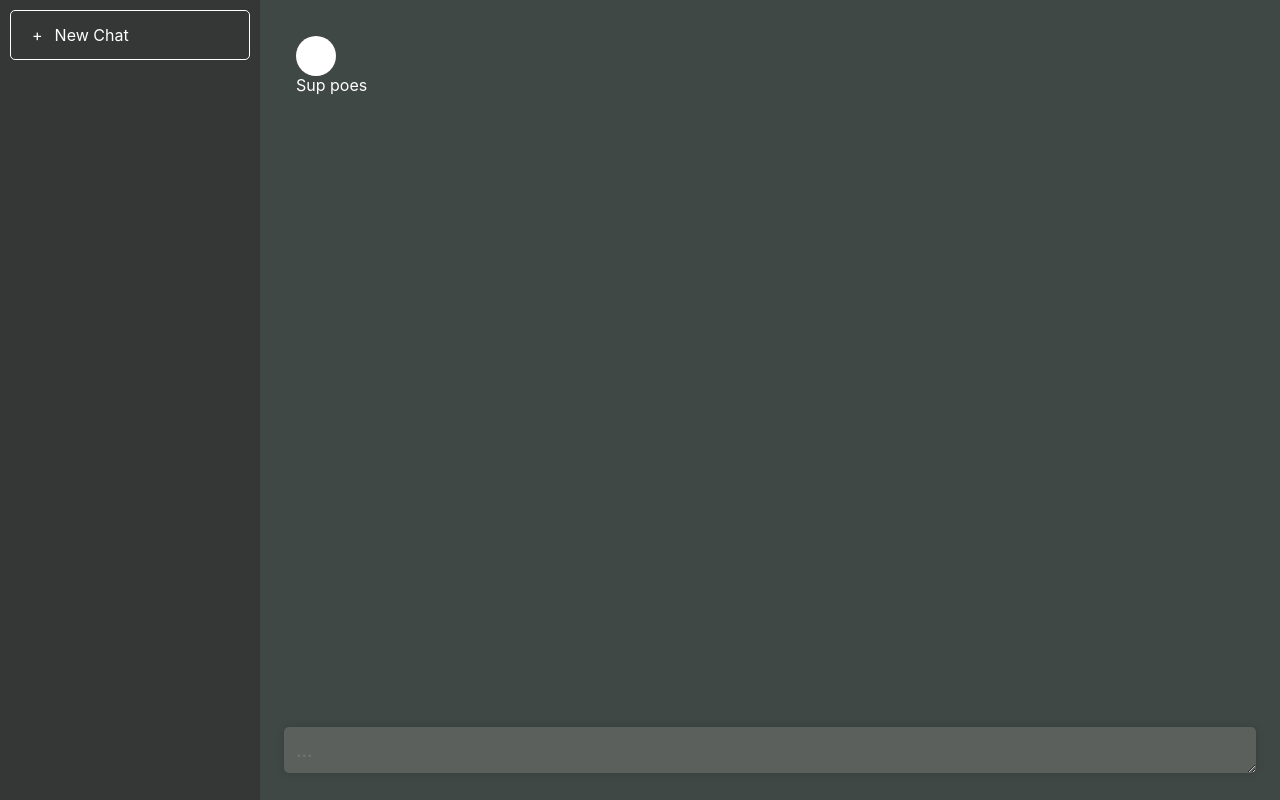
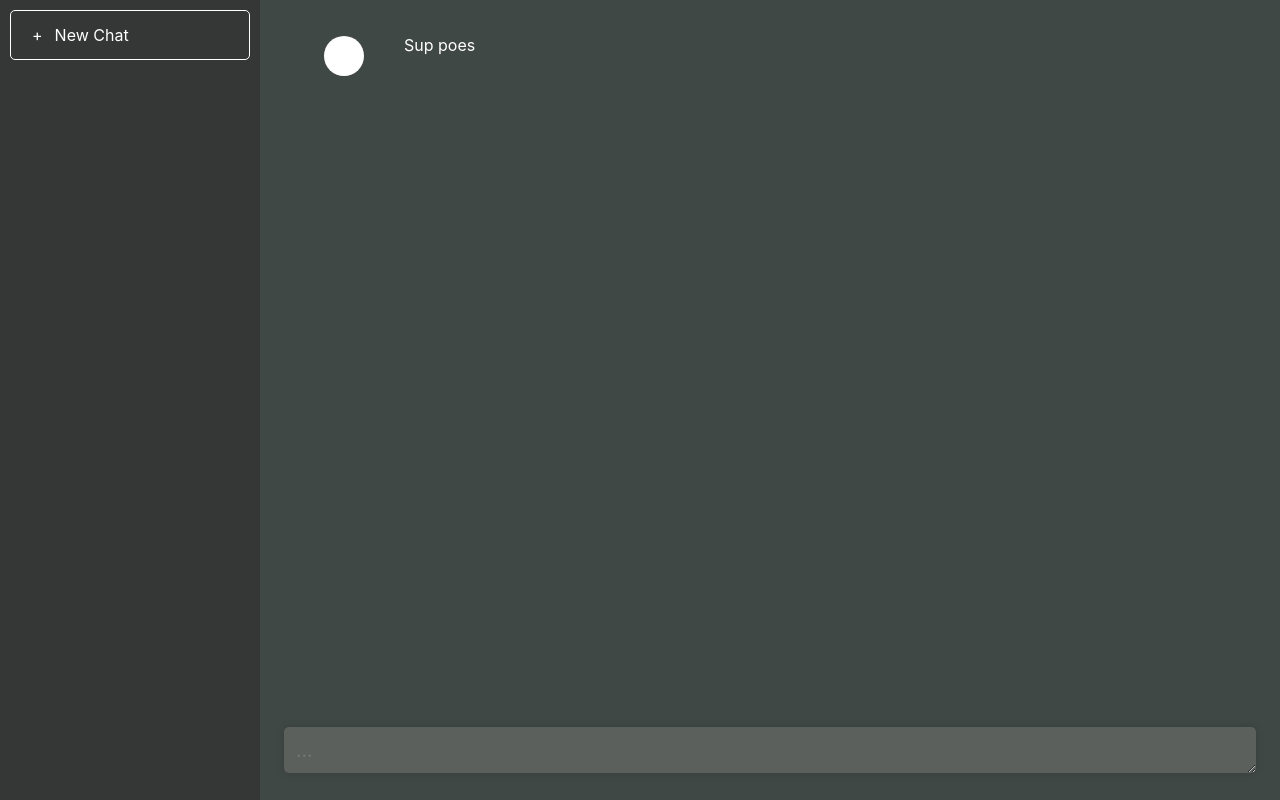
Before and after one commit to gitgudsec/chatgpt, a React (Create React App) app in the folder client/: page / in a window 1280 px wide. Built offline with nearby package versions, Linux system fonts and the light colour scheme.

Commit message:
continue

```diff
--- a/client/src/App.css
+++ b/client/src/App.css
@@ -94,7 +94,9 @@
 
 .chat-message {
   padding: 12px;
-  padding: left 40px right 40px; ;
+  display: flex;
+  padding-left: 40px;
+  padding-right: 40px;
 }
 
 .avatar {
@@ -105,7 +107,8 @@
 }
 
 .message {
-  /* nothing here for now */
+  padding-left: 40px;
+  padding-right: 40px;
 }
 
 @keyframes App-logo-spin {
```
